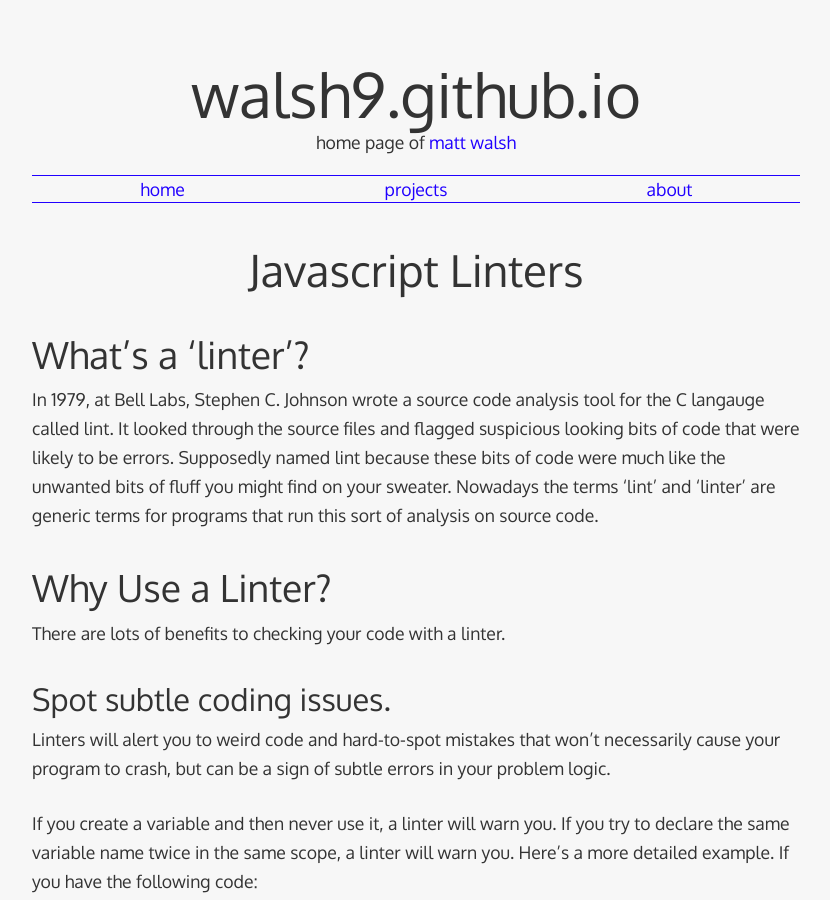
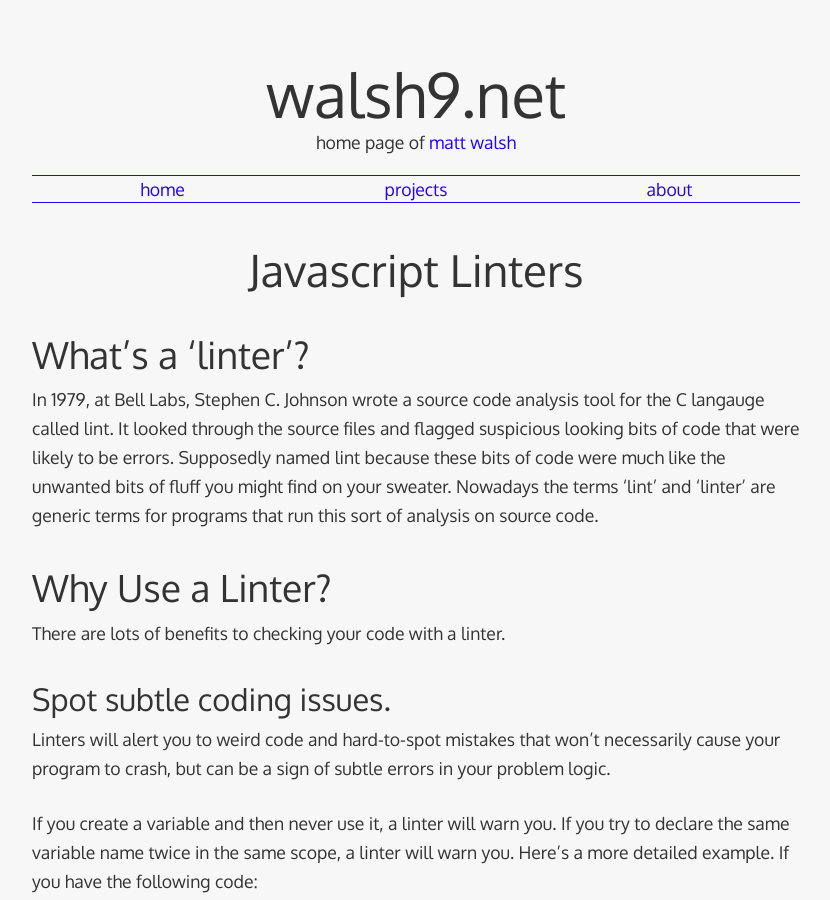
Before and after one commit to walsh9/walsh9.github.io, a Jekyll site: the page built from index.html, in a window 1280 px wide and 900 px high. Shown: the whole window, without its empty margins (224-1054 px from the left). Built offline with Jekyll 4.4.1, drawn with Linux system fonts in a browser that asks for light colours; some web fonts are replaced; the list of posts is cut into pages by our own code.

Commit message:
change site to walsh9.net

```diff
--- /dev/null
+++ b/CNAME
@@ -0,0 +1 @@
+walsh9.net
--- a/_config.yml
+++ b/_config.yml
@@ -1,12 +1,12 @@
 # Site settings
-title: walsh9.github.io
+title: walsh9.net
 email: walsh9@gmail.com
 description: > # this means to ignore newlines until "baseurl:"
   Write an awesome description for your new site here. You can edit this
   line in _config.yml. It will appear in your document head meta (for
   Google search results) and in your feed.xml site description.
 baseurl: "" # the subpath of your site, e.g. /blog/
-url: "http://walsh9.github.io" # the base hostname & protocol for your site
+url: "http://walsh9.net" # the base hostname & protocol for your site
 github_username:  walsh9
 linkedin_url:  matthewcwalsh
 google_plus_username: ~
--- a/_includes/header.html
+++ b/_includes/header.html
@@ -1,5 +1,5 @@
 <header class="site-header">
-    <h1><a href="/">walsh9.github.io</a></h1>
+    <h1><a href="/">walsh9.net</a></h1>
     <h2>home page of <a href="/about/">matt walsh</a></h2>
     <nav class="main-nav"><a href="/">
       home
```
